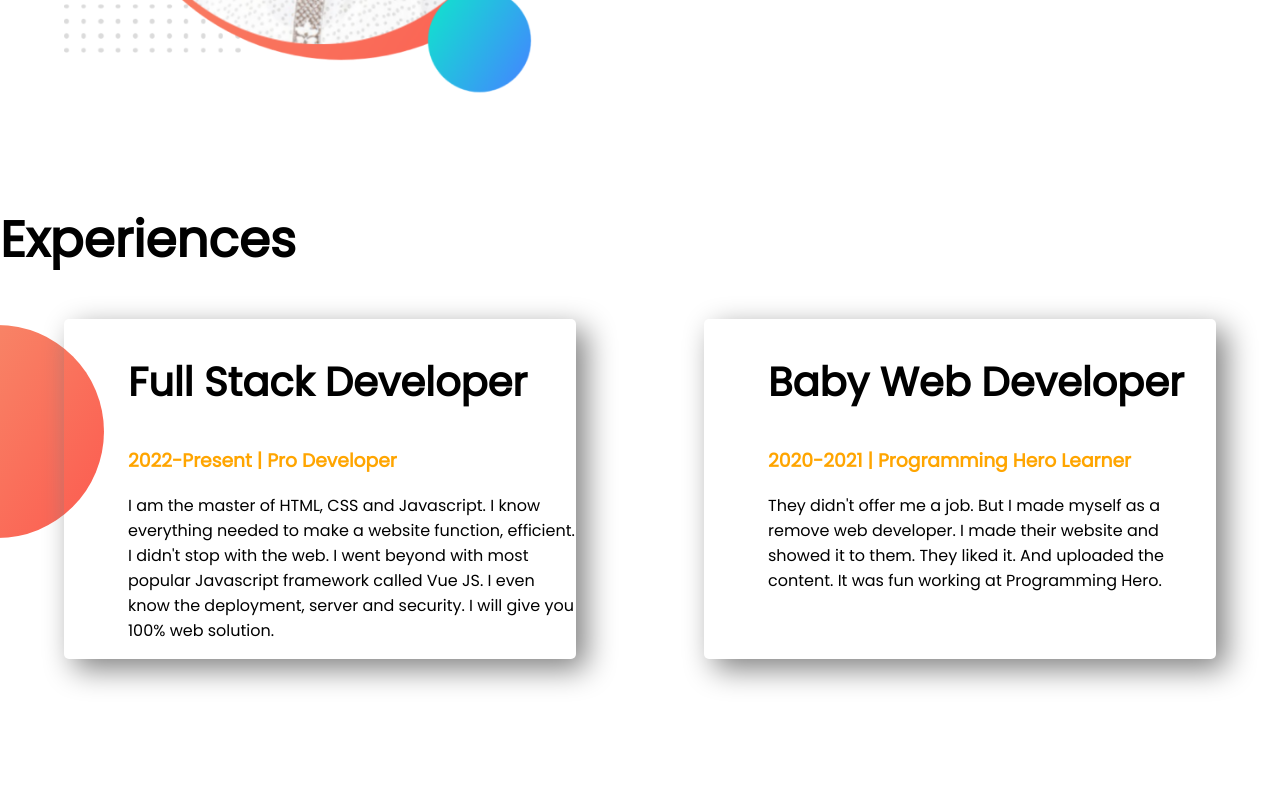
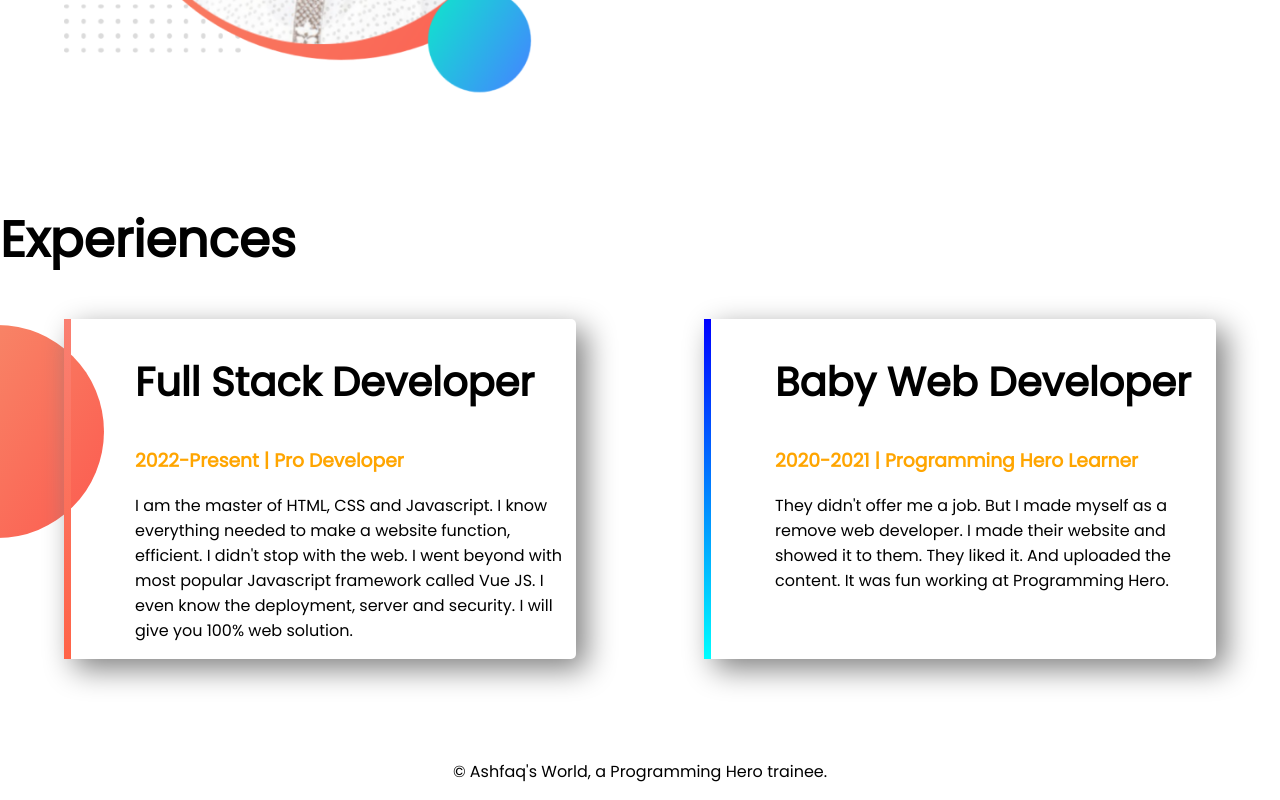
Before and after one commit to hossainashfaq/developer_portfolio, a plain HTML site: page index.html in a window 1280 px wide. Shown: the part 1048-1848 px from the top of the page. Before the commit the page ends 1807 px from the top, so only its background shows below. Drawn offline with Linux system fonts and the light colour scheme.

Commit message:
added footer

```diff
--- a/index.html
+++ b/index.html
@@ -37,20 +37,23 @@
         <a class="link-button" target="blank" href="https://hossainashfaq.github.io/developer_portfolio/">DOWNLOAD RESUME</a>
     </div>
 </section>
-<section class="exp">
+<section class="experiences">
     <h1>Experiences</h1>
     <div class="flexible-container">
-        <div class="experience-item" >
+        <div id="full-stack" class="experience-item" >
             <h2>Full Stack Developer</h2>
             <h3 class="orange-color">2022-Present | Pro Developer</h3>
             <p>I am the master of HTML, CSS and Javascript. I know everything needed to make a website function, efficient. I didn't stop with the web. I went beyond with most popular Javascript framework called Vue JS. I even know the deployment, server and security. I will give you 100% web solution.</p>
         </div>
-        <div class="experience-item">
+        <div id="web-dev" class="experience-item">
             <h2>Baby Web Developer</h2>
             <h3 class="orange-color">2020-2021 | Programming Hero Learner</h3>
             <p>They didn't offer me a job. But I made myself as a remove web developer. I made their website and showed it to them. They liked it. And uploaded the content. It was fun working at Programming Hero.</p>
         </div>
     </div>
 </section>
+<footer>
+    <p>© Ashfaq's World, a Programming Hero trainee.</p>
+</footer>
 </body>
 </html>
--- a/style.css
+++ b/style.css
@@ -48,8 +48,21 @@ h1{
 h2{
     font-size: 40px;
 }
-.exp{
+.experiences{
     background-image: url(./image/exp-bg.png);
     background-repeat: no-repeat;
     background-position: left;
 }
+#full-stack{
+    border-left: 7px solid;
+    border-image: linear-gradient(salmon, tomato);
+    border-image-slice: 1;
+}
+#web-dev{
+    border-left: 7px solid;
+    border-image: linear-gradient(blue, cyan);
+    border-image-slice: 1;
+}
+footer p{
+    text-align: center;
+}
```
Also changed, not shown: 4 other files.
